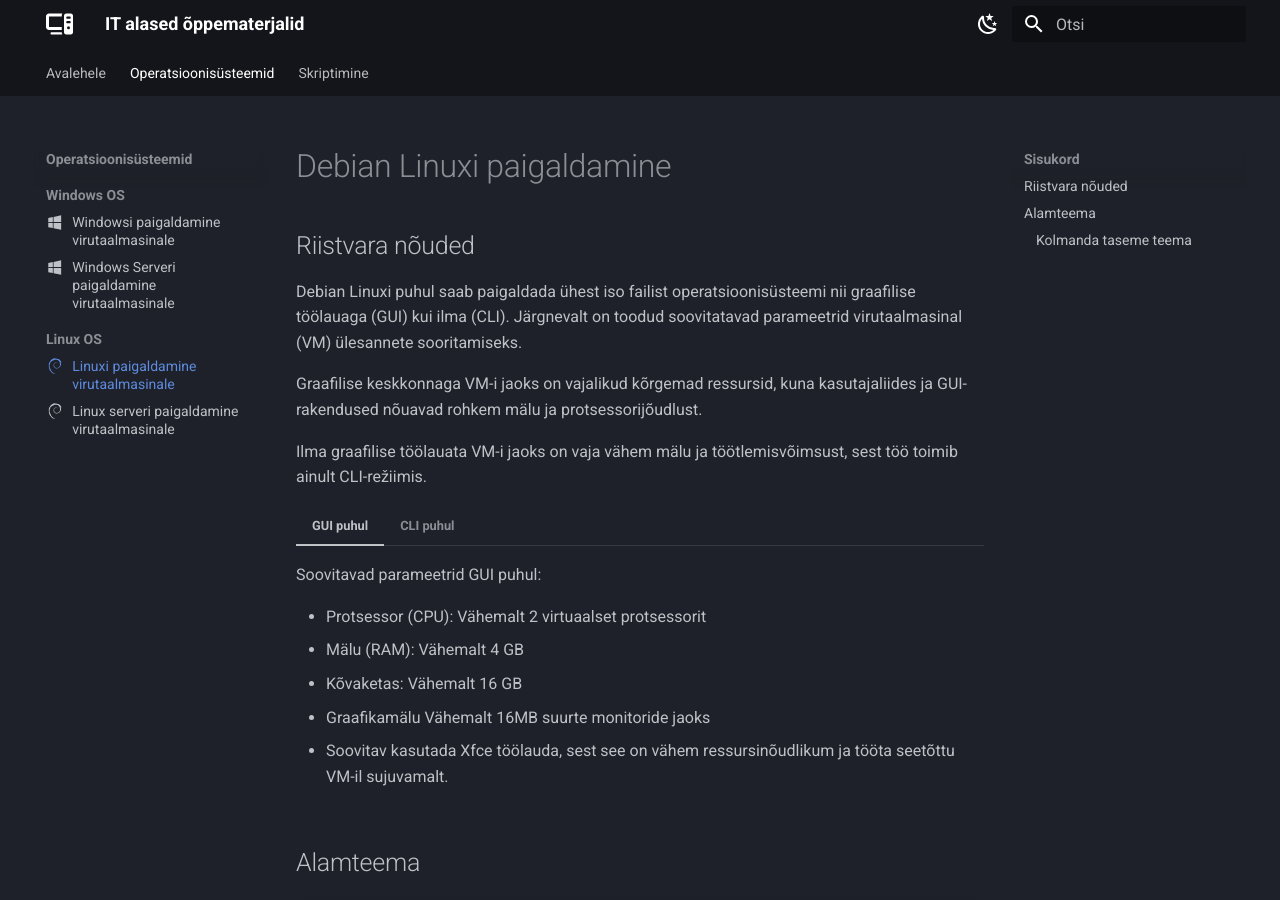
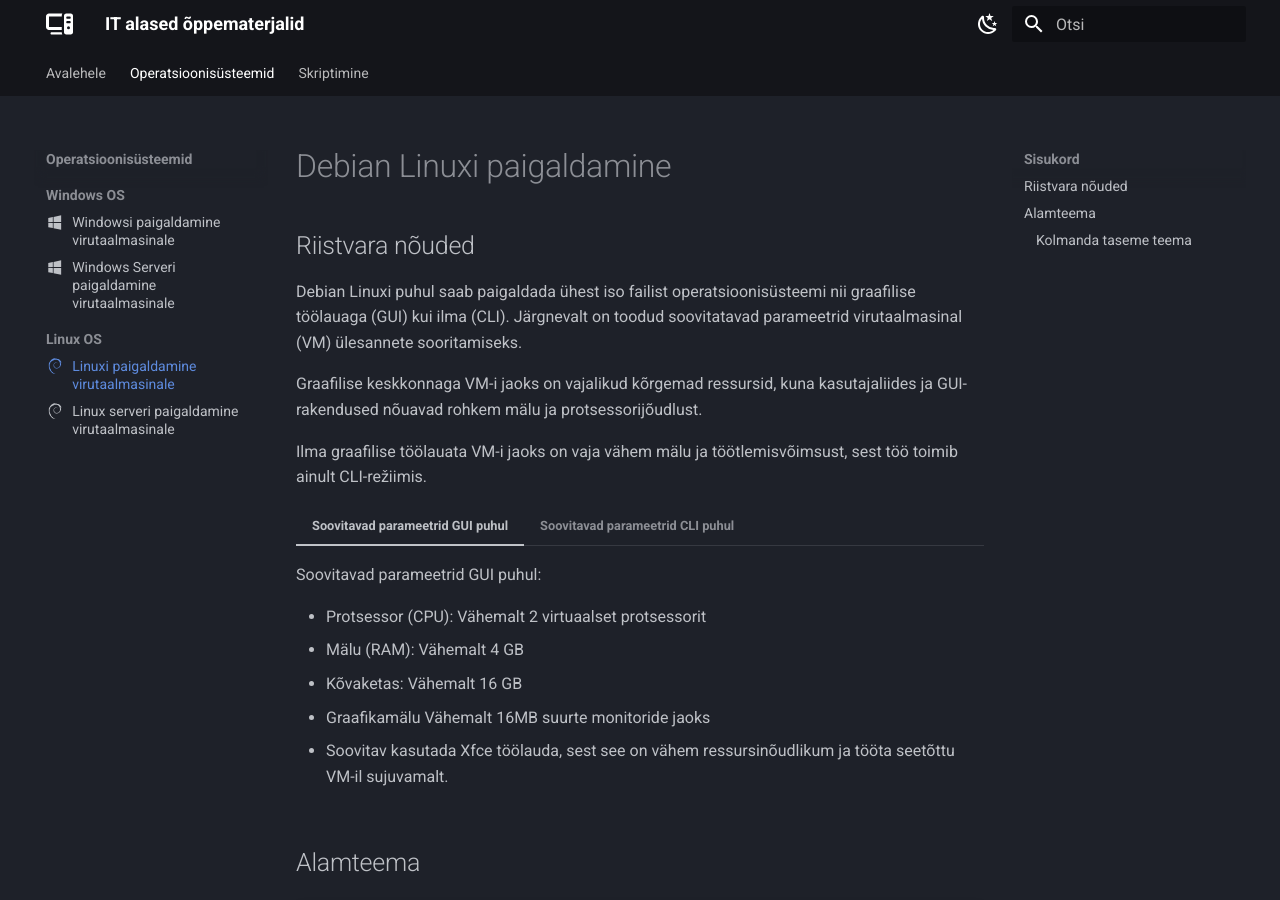
Before and after one commit to priitpaap/priitpaap.github.io, an MkDocs documentation site: the page built from docs/debpaigaldus.md, in a window 1280 px wide and 900 px high. Built offline with MkDocs 1.6.1 and Material for MkDocs 9.7.7, drawn with Linux system fonts in a browser that asks for light colours.

Commit message:
Update debpaigaldus.md

```diff
--- a/docs/debpaigaldus.md
+++ b/docs/debpaigaldus.md
@@ -10,7 +10,7 @@
 
 Ilma graafilise töölauata VM-i jaoks on vaja vähem mälu ja töötlemisvõimsust, sest töö toimib ainult CLI-režiimis.
 
-=== "GUI puhul"
+=== "Soovitavad parameetrid GUI puhul"
 
     Soovitavad parameetrid GUI puhul:
 
@@ -20,7 +20,7 @@
     - Graafikamälu Vähemalt 16MB suurte monitoride jaoks
     - Soovitav kasutada Xfce töölauda, sest see on vähem ressursinõudlikum ja tööta seetõttu VM-il sujuvamalt.
 
-=== "CLI puhul"
+=== "Soovitavad parameetrid CLI puhul"
 
     Soovitavad parameetrid CLI puhul:
 
```
